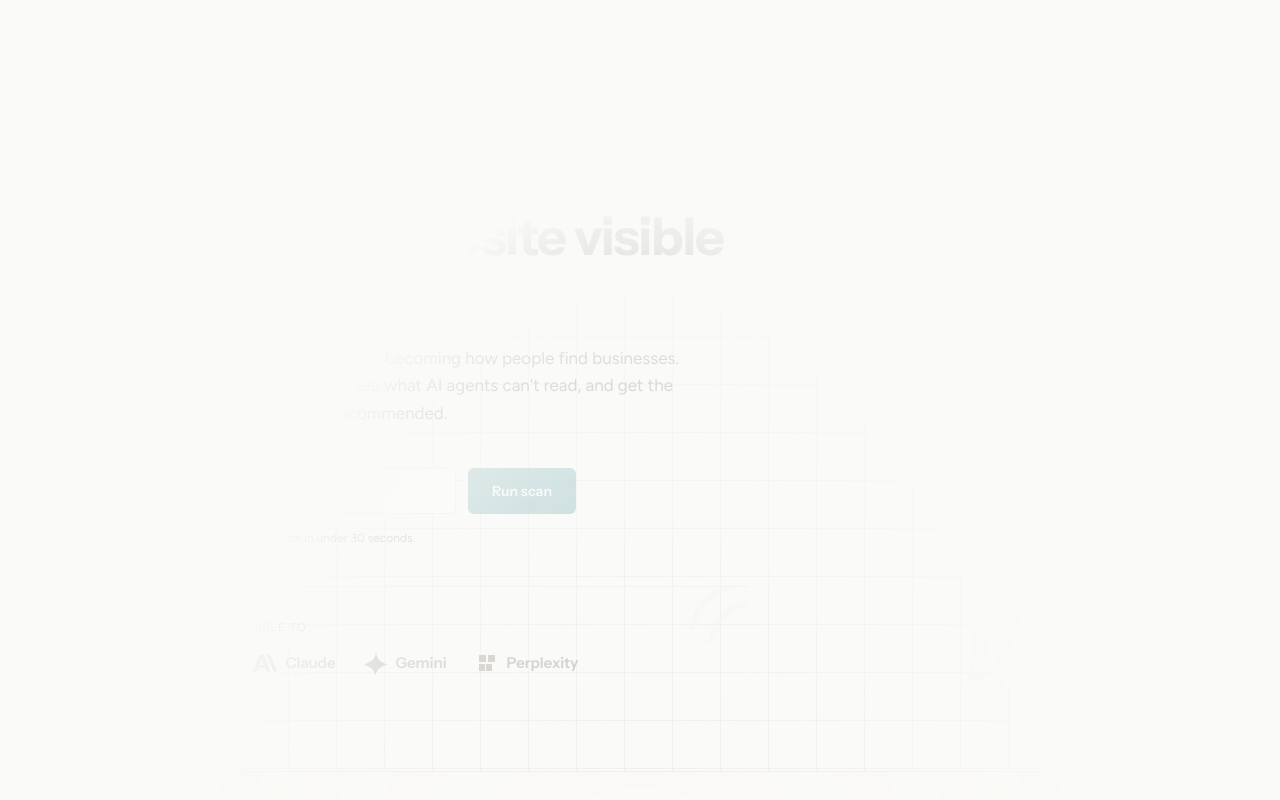
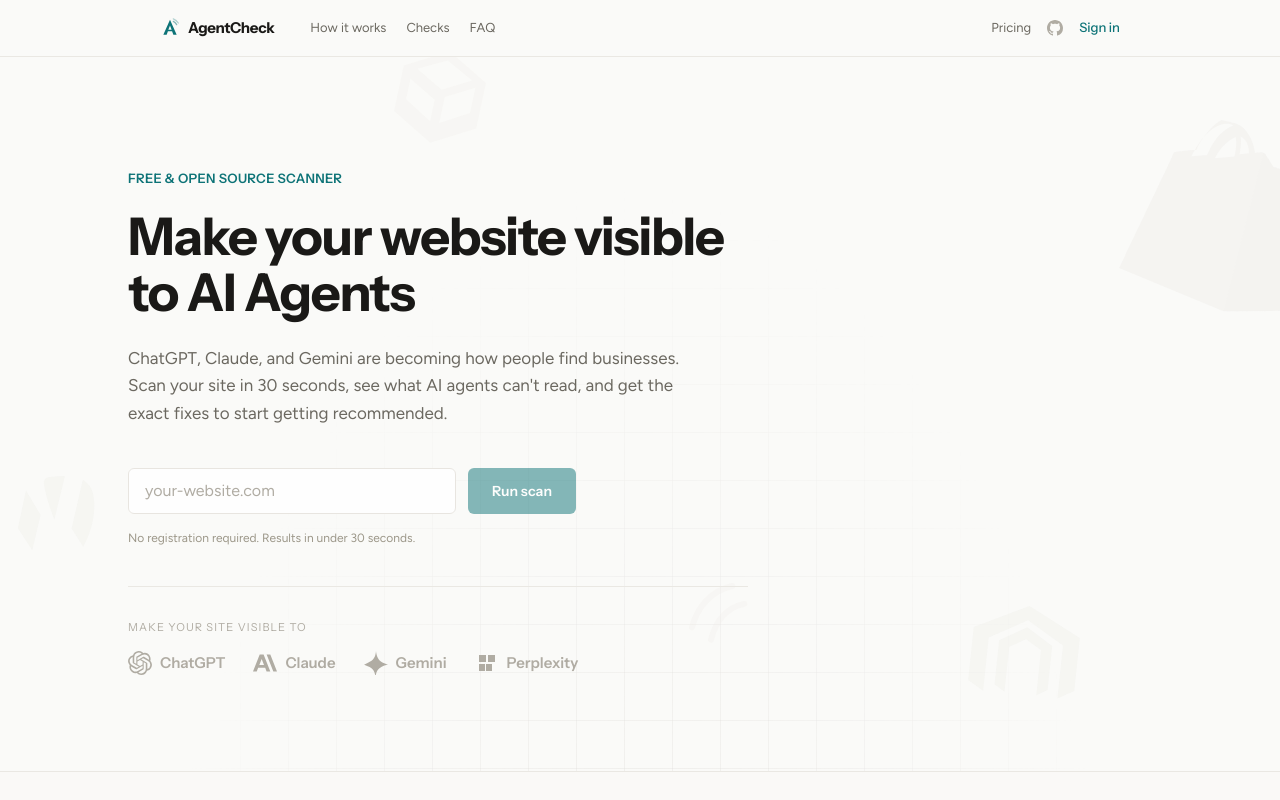
Before and after one commit to lennystepn-hue/agentready, a Vue app in the folder frontend/: page / in a window 1280 px wide. Shown: the top 800 px of the page. Built offline with nearby package versions, Linux system fonts and the light colour scheme.

Commit message:
fix: grid fades as pseudo-element, text stays solid

```diff
--- a/frontend/src/assets/main.css
+++ b/frontend/src/assets/main.css
@@ -140,6 +140,14 @@
   .stagger-children > *:nth-child(8) { animation-delay: 420ms; }
 
   .bg-grid {
+    position: relative;
+  }
+  .bg-grid::before {
+    content: '';
+    position: absolute;
+    inset: 0;
+    z-index: 0;
+    pointer-events: none;
     background-image:
       linear-gradient(to right, oklch(85% 0.005 60 / 0.35) 1px, transparent 1px),
       linear-gradient(to bottom, oklch(85% 0.005 60 / 0.35) 1px, transparent 1px);
@@ -147,4 +155,8 @@
     -webkit-mask-image: radial-gradient(ellipse 60% 50% at 50% 40%, black 20%, transparent 70%);
     mask-image: radial-gradient(ellipse 60% 50% at 50% 40%, black 20%, transparent 70%);
   }
+  .bg-grid > * {
+    position: relative;
+    z-index: 1;
+  }
 }
```
